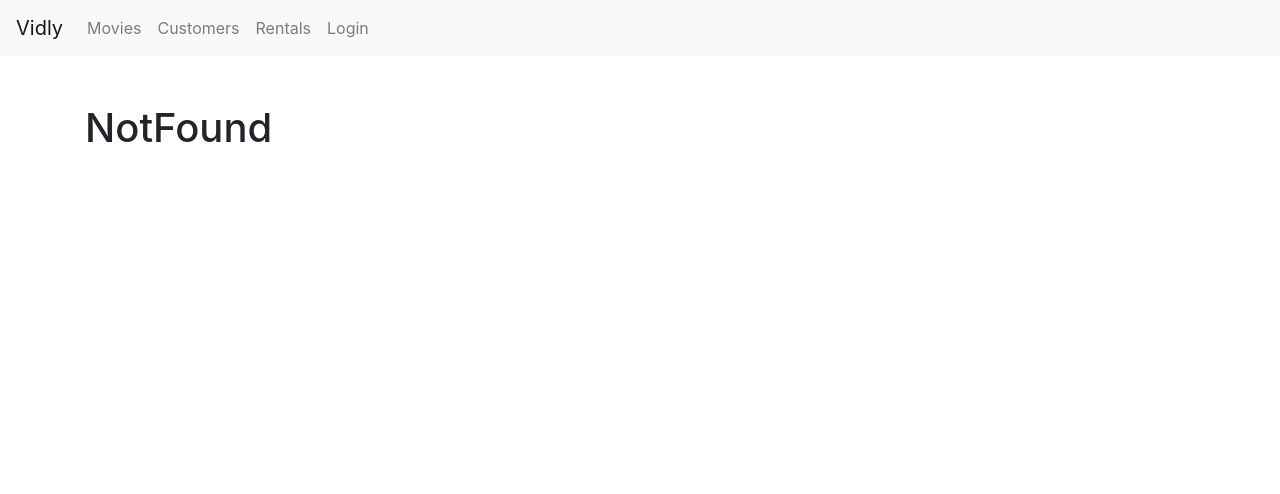
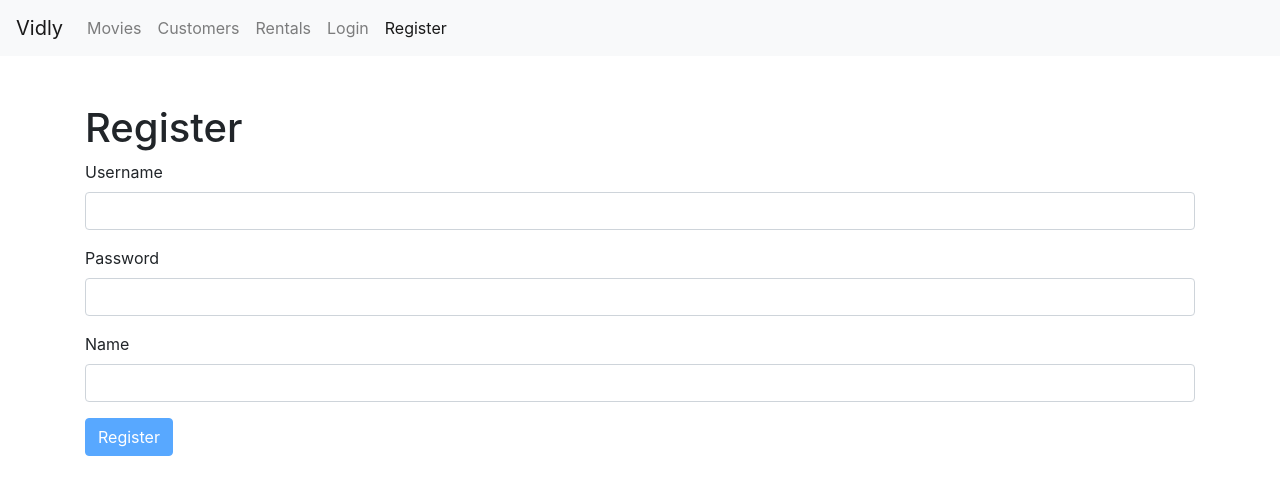
Before and after one commit to chinmaynavale/vidly, a React (Create React App) app: page /register in a window 1280 px wide. Before the commit this address led to /not-found. Shown: the top 494 px of the page. Built offline with nearby package versions, Linux system fonts and the light colour scheme.

Commit message:
Implemented Register Form component

```diff
--- a/src/App.js
+++ b/src/App.js
@@ -6,6 +6,7 @@
 import Rentals from './components/rentals';
 import NotFound from './components/notFound';
 import LoginForm from './components/loginForm';
+import RegisterForm from './components/registerForm';
 import MovieForm from './components/movieForm';
 import './App.css';
 
@@ -15,6 +16,7 @@
       <NavBar />
       <main className='container'>
         <Switch>
+          <Route path='/register' component={RegisterForm} />
           <Route path='/login' component={LoginForm} />
           <Route path='/movies/:id' component={MovieForm} />
           <Route path='/movies' component={Movies} />
--- a/src/components/navBar.jsx
+++ b/src/components/navBar.jsx
@@ -33,6 +33,9 @@
           <NavLink className='nav-item nav-link' to='/login'>
             Login
           </NavLink>
+          <NavLink className='nav-item nav-link' to='/register'>
+            Register
+          </NavLink>
         </div>
       </div>
     </nav>
--- /dev/null
+++ b/src/components/registerForm.jsx
@@ -0,0 +1,37 @@
+import React from 'react';
+import Form from './common/form';
+import Joi from 'joi-browser';
+
+class RegisterForm extends Form {
+  state = {
+    data: { username: '', password: '', name: '' },
+    errors: {},
+  };
+
+  schema = {
+    username: Joi.string().email().required().label('Username'),
+    password: Joi.string().min(5).required().label('Password'),
+    name: Joi.string().required().label('Name'),
+  };
+
+  doSubmit = () => {
+    // call to the server
+    console.log('Submitted');
+  };
+
+  render() {
+    return (
+      <div>
+        <h1>Register</h1>
+        <form onSubmit={this.handleSubmit}>
+          {this.renderInput('username', 'Username')}
+          {this.renderInput('password', 'Password', 'password')}
+          {this.renderInput('name', 'Name')}
+          {this.renderButton('Register')}
+        </form>
+      </div>
+    );
+  }
+}
+
+export default RegisterForm;
```
